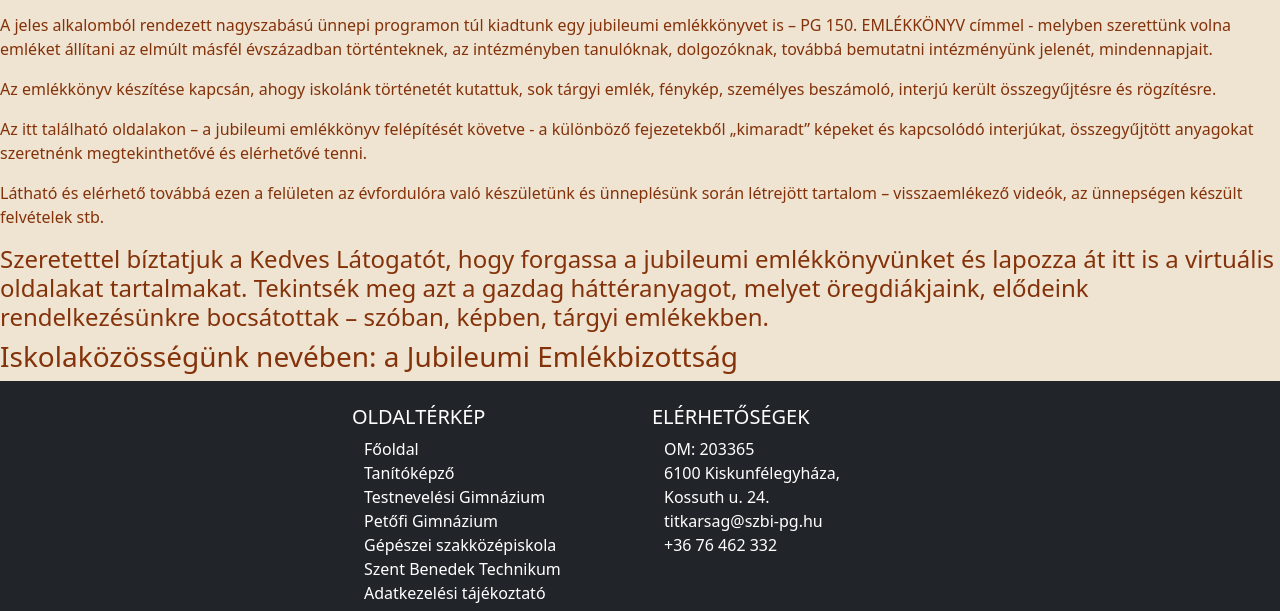
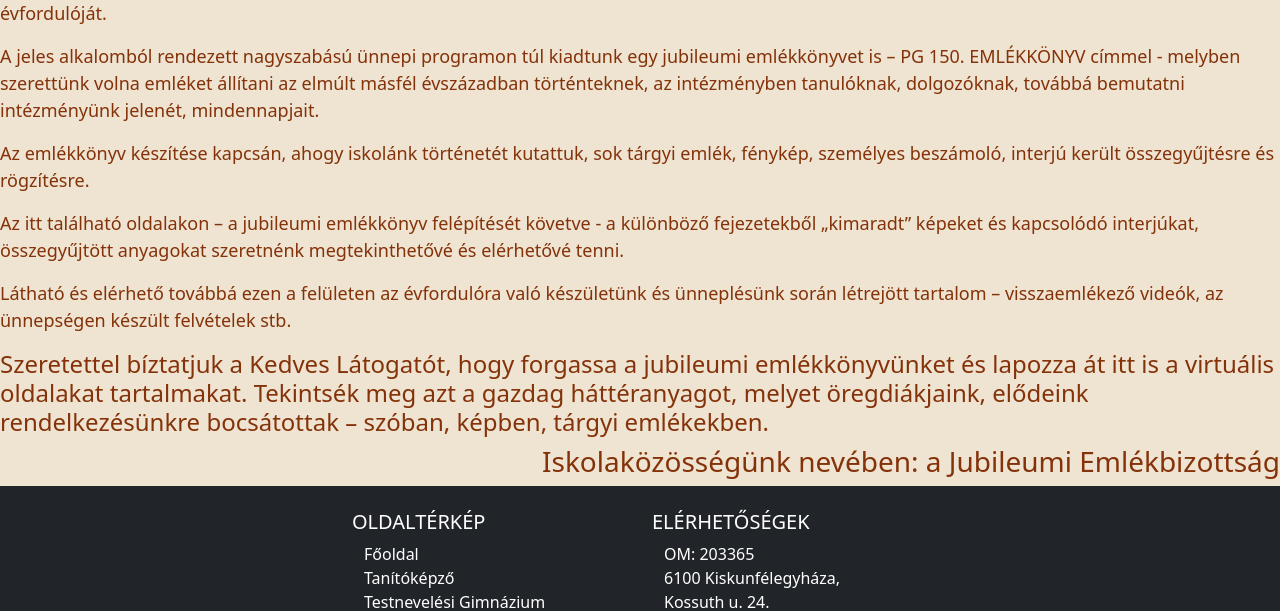
Before and after one commit to mikobalint-szbi/PG-150, a plain HTML site: page index.html in a window 1280 px wide. Shown: the part 184-795 px from the top of the page. Drawn offline with nearby package versions, Linux system fonts and the light colour scheme.

Commit message:
Update style.css

```diff
--- a/style.css
+++ b/style.css
@@ -161,3 +161,11 @@ body{
 .tableaus .col{
     margin: 0 auto;
 }
+
+.intro{
+    font-size: large;
+}
+
+.intro h3{
+    text-align: right;
+}
```
